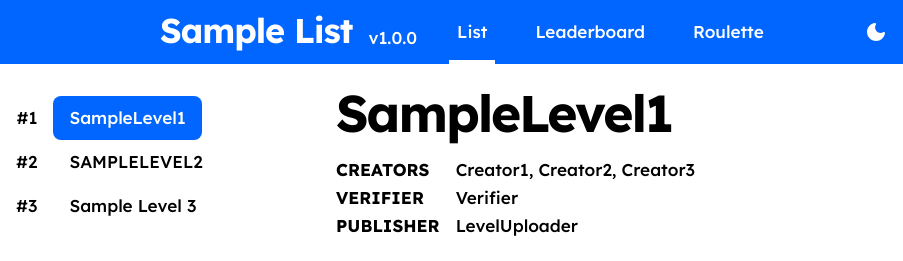
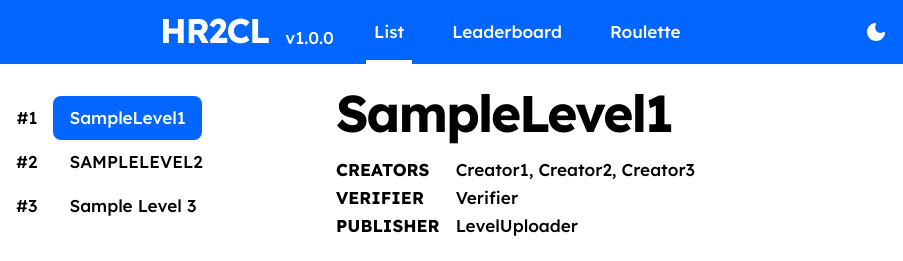
Before and after one commit to CrimxinGD/tsl-thing-4, a plain HTML site: page index.html in a window 1280 px wide. Shown: the top 261 px of the page, 0-903 px from the left. Drawn offline with nearby package versions, Linux system fonts and the light colour scheme.

Commit message:
Update index.html

```diff
--- a/index.html
+++ b/index.html
@@ -3,7 +3,7 @@
     <head>
         <meta charset="UTF-8" />
         <meta name="viewport" content="width=1024" />
-        <title>Your List Name</title>
+        <title>HR2CL</title>
 
         <!-- Replace your server icon by uploading an image file named "list_icon.png"-->
         <link rel="icon" href="/list_icon.png" />
@@ -37,7 +37,7 @@
     <body id="app">
         <header :class="{ dark: store.dark }">
             <div class="logo">
-                <h2>Sample List</h2>
+                <h2>HR2CL</h2>
                 <p>v1.0.0</p>
             </div>
             <nav class="nav">
```
